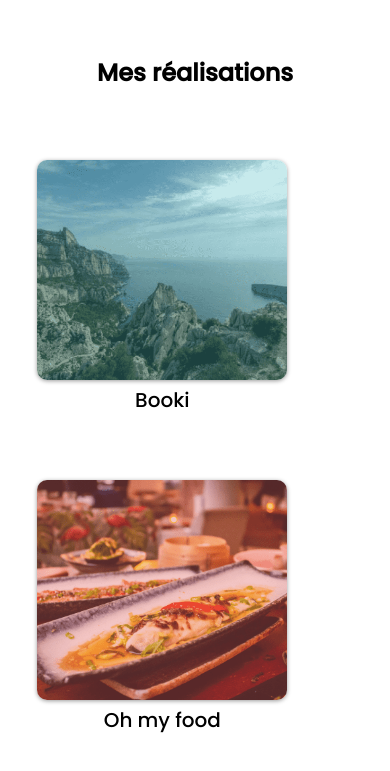
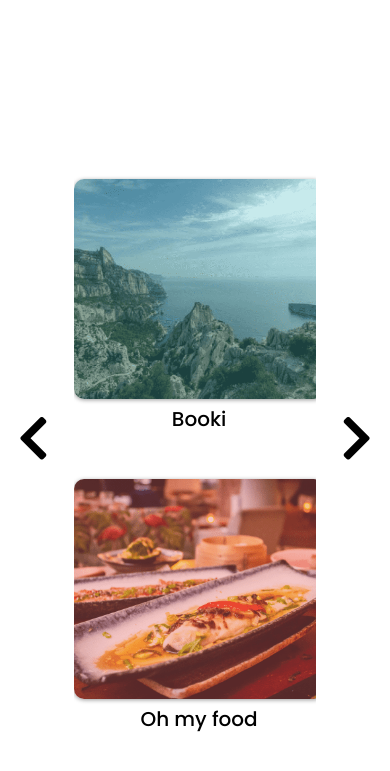
Before and after one commit to CeciliaBdev/PortFolio, a React (Create React App) app: page / in a window 390 px wide. Shown: the part 849-1620 px from the top of the page. Built offline with nearby package versions, Linux system fonts and the light colour scheme.

Commit message:
responsive projects

```diff
--- a/src/App.css
+++ b/src/App.css
@@ -110,23 +110,20 @@ h2::before {
 .content_projects {
   display: flex;
   flex-direction: column;
-  justify-content: center;
-  align-items: center;
-  height: 100vh;
-  gap: 50px;
+  height: 100%;
 }
 .wrapper {
   display: grid;
-  grid-template-columns: repeat(4, 300px);
+  grid-template-columns: repeat(4, content);
   grid-auto-flow: column;
   grid-template-rows: repeat(2, 300px);
   /* justify-content: center; */
   align-items: center;
-  gap: 20px;
+  gap: 0 20px;
   overflow: scroll;
   scroll-behavior: smooth;
-  width: 86vw;
-  height: 640px;
+  width: 74.5vw;
+  height: 600px;
   -ms-overflow-style: none;
   scrollbar-width: none;
 }
@@ -134,8 +131,13 @@ h2::before {
   display: none;
 }
 .content_grid_arrow {
+  width: 100%;
+  height: 100%;
   display: flex;
+  justify-content: center;
+  align-items: center;
   gap: 10px;
+  margin-top: 10vh;
 }
 .card_wrapper {
   display: flex;
@@ -170,9 +172,7 @@ h2::before {
   display: flex;
   align-items: center;
   font-size: 50px;
-}
-.nextButton {
-  margin-left: 30px;
+  margin-bottom: 5vh;
 }
 /* section outils */
 .outils {
@@ -284,3 +284,31 @@ h2::before {
 .contact button:hover:before {
   width: 100%;
 }
+
+/* responsive */
+@media screen and (max-width: 1024px) {
+  .wrapper {
+    width: 78vw;
+  }
+}
+@media screen and (max-width: 768px) {
+  .wrapper {
+    width: 69vw;
+  }
+}
+@media screen and (max-width: 425px) {
+  .wrapper {
+    width: 62vw;
+  }
+  .content_grid_arrow {
+    gap: 25px;
+  }
+}
+@media screen and (max-width: 375px) {
+  .wrapper {
+    width: 68vw;
+  }
+  .content_grid_arrow {
+    gap: 15px;
+  }
+}
--- a/src/components/Projets.js
+++ b/src/components/Projets.js
@@ -13,7 +13,6 @@ function Projets() {
   return (
     <div className="projets" id="projets">
       <div className="content_projects">
-        <h2>Mes réalisations</h2>
         <div className="content_grid_arrow">
           <i
             className="fas fa-chevron-left prevButton"
```
